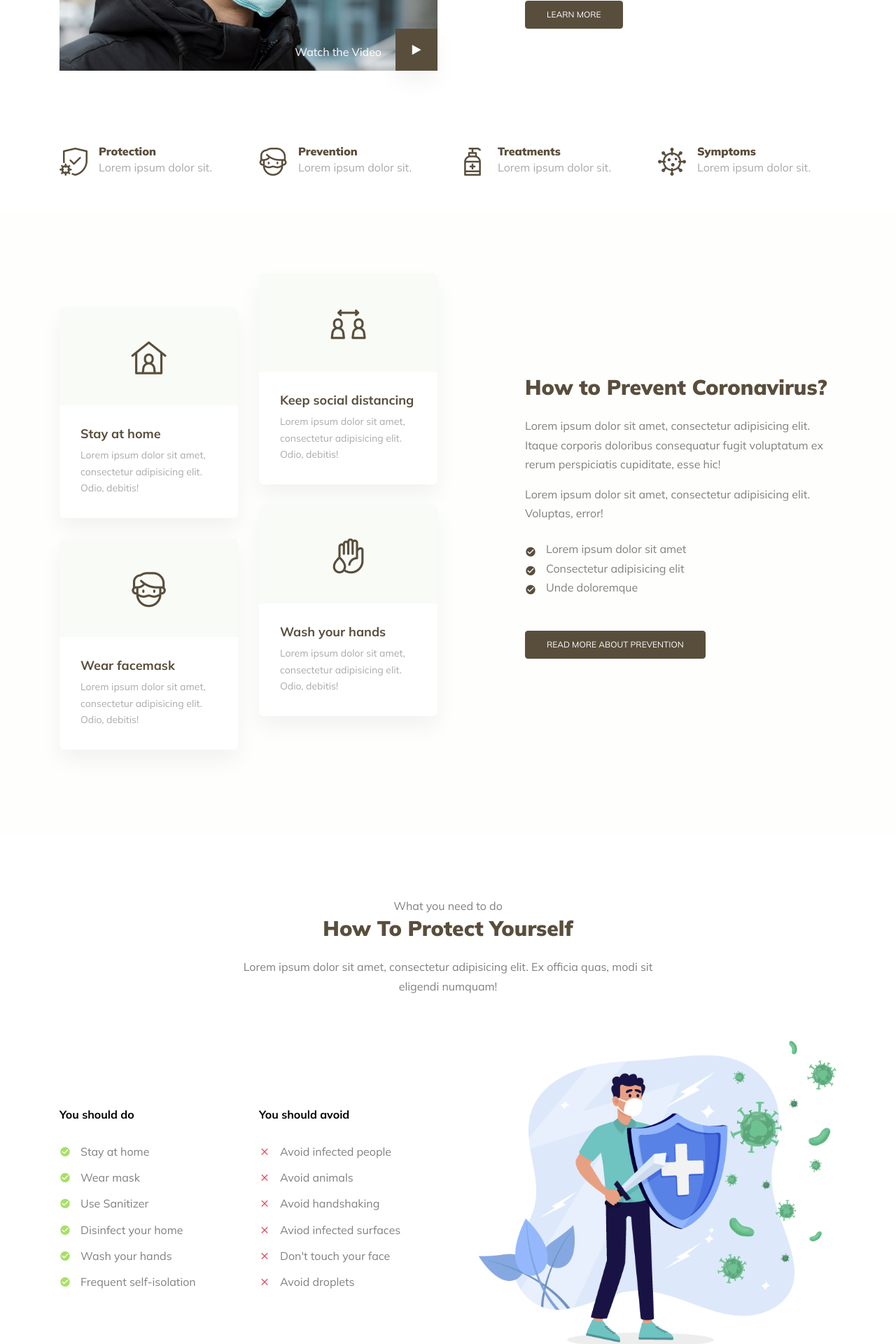
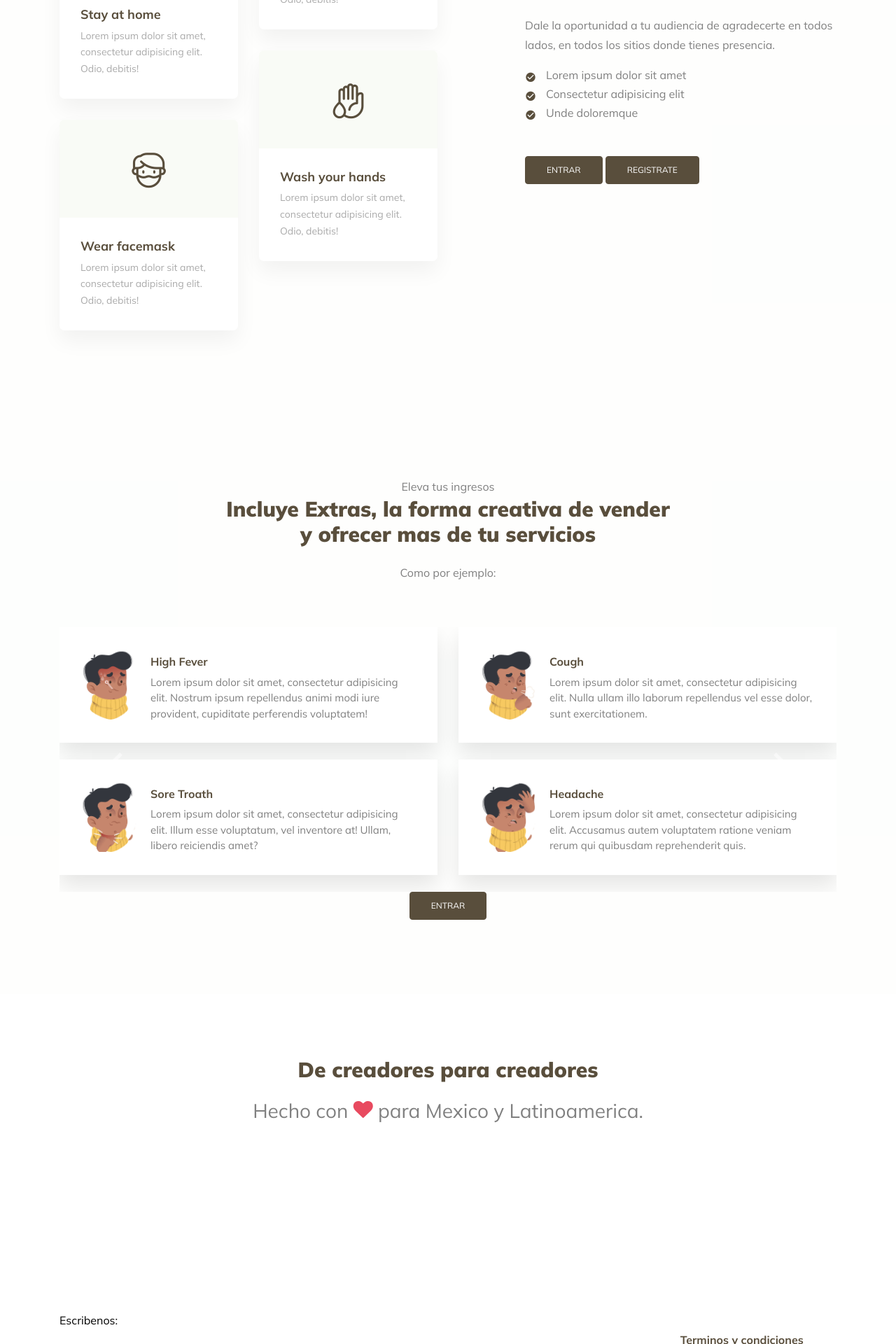
Before and after one commit to tonatiuh19/eco_regcoffee, a PHP site: page / in a window 1280 px wide. Shown: the part 1600-3520 px from the top of the page at 70% size. Run offline with PHP 8.4, Linux system fonts and the light colour scheme; data that the repository does not hold is empty; some web fonts are replaced.

Commit message:
index rebuild

```diff
--- a/admin/cn.php
+++ b/admin/cn.php
@@ -5,6 +5,7 @@ $password = "tonatiuh19";
 $dbname = "alanchat_runc";
 
 // Create connection
+global $conn;
 $conn = new mysqli($servername, $username, $password, $dbname);
 // Check connection
 if ($conn->connect_error) {
--- a/index.php
+++ b/index.php
@@ -146,7 +146,7 @@ if (isset($_SESSION['uname'])){
             <!--<h2 class="section-heading">Diseñado para personas, no para empresas</h2>
             <p>Comparte contenido exclusivo o simplemente brinda una forma de respaldar tu trabajo</p>-->
             <h2 class="section-heading">Dale a tu audiencia una forma fácil de agradecer</h2>
-            <p>Comparte contenido exclusivo o simplemente brinda una forma de respaldar tu trabajo. Con solo un par de clicks, tus fans pueden comprarte un café, comprarte una membresia a tus "close friends" en instagram, comprar un e-book, etc, mas aparte dejar un mensaje. Ni siquiera tienen que crear una cuenta.</p>
+            <p>Comparte contenido exclusivo o simplemente brinda una forma de respaldar tu trabajo. Con solo un par de clicks, tus fans pueden comprarte un café, comprarte una membresia a tus "close friends" en instagram, comprar un e-book, etc, mas aparte dejar un mensaje. <span class="font-weight-bold"><u>Ni siquiera tienen que crear una cuenta.</u></span></p>
           </div>
         </div>
         <div class="row">
@@ -181,85 +181,6 @@ if (isset($_SESSION['uname'])){
       </div>
     </div>
 
-
-    <div class="site-section">
-      <div class="container">
-        <div class="row">
-          <div class="col-lg-6 mb-4 mb-lg-0">
-            <figure class="img-play-vid">
-              <img src="images/hero_1.jpg" alt="Image" class="img-fluid">
-              <div class="absolute-block d-flex">
-                <span class="text">Watch the Video</span>
-                <a href="https://www.youtube.com/watch?v=9pVy8sRC440" data-fancybox class="btn-play">
-                  <span class="icon-play"></span>
-                </a>
-              </div>
-            </figure>
-          </div>
-          <div class="col-lg-5 ml-auto">
-            <h2 class="mb-4 section-heading">What is Coronavirus?</h2>
-            <p>Lorem ipsum dolor sit amet, consectetur adipisicing elit. Ex officia quas, modi sit eligendi numquam!</p>
-            <ul class="list-check list-unstyled mb-5">
-              <li>Lorem ipsum dolor sit amet</li>
-              <li>Consectetur adipisicing elit</li>
-              <li>Unde doloremque</li>
-            </ul>
-            <p><a href="#" class="btn btn-primary">Learn more</a></p>
-          </div>
-        </div>
-      </div>
-    </div>
-
-    <div class="container pb-5">
-      <div class="row">
-        <div class="col-lg-3">
-          <div class="feature-v1 d-flex align-items-center">
-            <div class="icon-wrap mr-3">
-              <span class="flaticon-protection"></span>
-            </div>
-            <div>
-              <h3>Protection</h3>
-              <span class="d-block">Lorem ipsum dolor sit.</span>
-            </div>
-          </div>
-        </div>
-        <div class="col-lg-3">
-          <div class="feature-v1 d-flex align-items-center">
-            <div class="icon-wrap mr-3">
-              <span class="flaticon-patient"></span>
-            </div>
-            <div>
-              <h3>Prevention</h3>
-              <span class="d-block">Lorem ipsum dolor sit.</span>
-            </div>
-          </div>
-        </div>
-        <div class="col-lg-3">
-          <div class="feature-v1 d-flex align-items-center">
-            <div class="icon-wrap mr-3">
-              <span class="flaticon-hand-sanitizer"></span>
-            </div>
-            <div>
-              <h3>Treatments</h3>
-              <span class="d-block">Lorem ipsum dolor sit.</span>
-            </div>
-          </div>
-        </div>
-        <div class="col-lg-3">
-          <div class="feature-v1 d-flex align-items-center">
-            <div class="icon-wrap mr-3">
-              <span class="flaticon-virus"></span>
-            </div>
-            <div>
-              <h3>Symptoms</h3>
-              <span class="d-block">Lorem ipsum dolor sit.</span>
-            </div>
-          </div>
-        </div>
-      </div>
-    </div>
-
-
     <div class="site-section bg-primary-light">
       <div class="container">
         <div class="row align-items-center">
@@ -268,9 +189,7 @@ if (isset($_SESSION['uname'])){
             <div class="row">
               <div class="col-6 col-lg-6 mt-lg-5">
                 <div class="media-v1 bg-1">
-                  <div class="icon-wrap">
-                    <span class="flaticon-stay-at-home"></span>
-                  </div>
+                <img src="https://assets.stickpng.com/images/580b57fcd9996e24bc43c521.png" class="img-fluid" >
                   <div class="body">
                     <h3>Stay at home</h3>
                     <p>Lorem ipsum dolor sit amet, consectetur adipisicing elit. Odio, debitis!</p>
@@ -312,74 +231,34 @@ if (isset($_SESSION['uname'])){
             </div>
           </div>
           <div class="col-lg-5 ml-auto">
-            <h2 class="section-heading mb-4">How to Prevent Coronavirus?</h2>
-            <p>Lorem ipsum dolor sit amet, consectetur adipisicing elit. Itaque corporis doloribus consequatur fugit voluptatum ex rerum perspiciatis cupiditate, esse hic!</p>
-            <p class="mb-4">Lorem ipsum dolor sit amet, consectetur adipisicing elit. Voluptas, error!</p>
-
+            <h2 class="section-heading mb-4">Incluye tu link en todos lados</h2>
+            <p>Dale la oportunidad a tu audiencia de agradecerte en todos lados, en todos los sitios donde tienes presencia.</p>
             <ul class="list-check list-unstyled mb-5">
               <li>Lorem ipsum dolor sit amet</li>
               <li>Consectetur adipisicing elit</li>
               <li>Unde doloremque</li>
             </ul>
 
-            <p><a href="#" class="btn btn-primary">Read more about prevention</a></p>
+            <p><a href="#" class="btn btn-primary">Entrar</a> <a href="#" class="btn btn-primary">Registrate</a></p>
           </div>
         </div>
       </div>
     </div>
 
-    <div class="site-section">
+    <div class="site-section bg-primary-light">
       <div class="container">
         <div class="row mb-5">
           <div class="col-lg-7 mx-auto text-center">
-            <span class="subheading">What you need to do</span>
-            <h2 class="mb-4 section-heading">How To Protect Yourself</h2>
-            <p>Lorem ipsum dolor sit amet, consectetur adipisicing elit. Ex officia quas, modi sit eligendi numquam!</p>
-          </div>
-        </div>
-        <div class="row">
-          <div class="col-lg-6 ">
-            <div class="row mt-5 pt-5">
-              <div class="col-lg-6 do ">
-                <h3>You should do</h3>
-                <ul class="list-unstyled check">
-                  <li>Stay at home</li>
-                  <li>Wear mask</li>
-                  <li>Use Sanitizer</li>
-                  <li>Disinfect your home</li>
-                  <li>Wash your hands</li>
-                  <li>Frequent self-isolation</li>
-                </ul>
-              </div>
-              <div class="col-lg-6 dont ">
-                <h3>You should avoid</h3>
-                <ul class="list-unstyled cross">
-                  <li>Avoid infected people</li>
-                  <li>Avoid animals</li>
-                  <li>Avoid handshaking</li>
-                  <li>Aviod infected surfaces</li>
-                  <li>Don't touch your face</li>
-                  <li>Avoid droplets</li>
-                </ul>
-              </div>
-            </div>
-          </div>
-          <div class="col-lg-6">
-            <img src="images/protect.png" alt="Image" class="img-fluid">
-          </div>
-        </div>
+            <span class="subheading">Eleva tus ingresos</span>
+            <h2 class="mb-4 section-heading">Incluye Extras, la forma creativa de vender y ofrecer mas de tu servicios</h2>
+            <p>Como por ejemplo:</p>
           </div>
         </div>
 
 
-    <div class="site-section bg-primary-light">
-      <div class="container">
-        <div class="row mb-5">
-          <div class="col-lg-7 mx-auto text-center">
-            <h2 class="mb-4 section-heading">Symptoms of Coronavirus</h2>
-            <p>Lorem ipsum dolor sit amet, consectetur adipisicing elit. Ex officia quas, modi sit eligendi numquam!</p>
-          </div>
-        </div>
+        <div id="carouselExampleControls" class="carousel slide" data-ride="carousel">
+          <div class="carousel-inner">
+            <div class="carousel-item active">
               <div class="row">
                 <div class="col-lg-6 mb-4">
                   <div class="symptom d-flex">
@@ -427,17 +306,72 @@ if (isset($_SESSION['uname'])){
                   </div>
                 </div>
               </div>
-
-        <div class="row justify-content-md-center">
-          <div class="col-lg-10">
-            <div class="note row">
-
-              <div class="col-lg-8 mb-4 mb-lg-0"><strong>Stay at home and call your doctor:</strong> Lorem ipsum dolor sit amet, consectetur adipisicing elit. Accusantium, eaque.</div>
-              <div class="col-lg-4 text-lg-right">
-                <a href="#" class="btn btn-primary"><span class="icon-phone mr-2 mt-3"></span>Help line</a>
+            </div>
+            <div class="carousel-item">
+              <div class="row">
+                <div class="col-lg-6 mb-4">
+                  <div class="symptom d-flex">
+                    <div class="img">
+                      <img src="images/symptom_high-fever.png" alt="Image" class="img-fluid">
+                    </div>
+                    <div class="text">
+                      <h3>High Fever</h3>
+                      <p> Lorem ipsum dolor sit amet, consectetur adipisicing elit. Nostrum ipsum repellendus animi modi iure provident, cupiditate perferendis voluptatem!</p>
                     </div>
                   </div>
                 </div>
+                <div class="col-lg-6 mb-4">
+                  <div class="symptom d-flex">
+                    <div class="img">
+                      <img src="images/symptom_cough.png" alt="Image" class="img-fluid">
+                    </div>
+                    <div class="text">
+                      <h3>Cough</h3>
+                      <p> Lorem ipsum dolor sit amet, consectetur adipisicing elit. Nulla ullam illo laborum repellendus vel esse dolor, sunt exercitationem.</p>
+                    </div>
+                  </div>
+                </div>
+                <div class="col-lg-6 mb-4">
+                  <div class="symptom d-flex">
+                    <div class="img">
+                      <img src="images/symptom_sore-troath.png" alt="Image" class="img-fluid">
+                    </div>
+                    <div class="text">
+                      <h3>Sore Troath</h3>
+                      <p> Lorem ipsum dolor sit amet, consectetur adipisicing elit. Illum esse voluptatum, vel inventore at! Ullam, libero reiciendis amet?</p>
+                    </div>
+                  </div>
+                </div>
+
+                <div class="col-lg-6 mb-4">
+                  <div class="symptom d-flex">
+                    <div class="img">
+                      <img src="images/symptom_headache.png" alt="Image" class="img-fluid">
+                    </div>
+                    <div class="text">
+                      <h3>Headache</h3>
+                      <p> Lorem ipsum dolor sit amet, consectetur adipisicing elit. Accusamus autem voluptatem ratione veniam rerum qui quibusdam reprehenderit quis.</p>
+                    </div>
+                  </div>
+                </div>
+              </div>
+            </div>
+
+          </div>
+          <a class="carousel-control-prev" href="#carouselExampleControls" role="button" data-slide="prev">
+            <span class="carousel-control-prev-icon" aria-hidden="true"></span>
+            <span class="sr-only">Previous</span>
+          </a>
+          <a class="carousel-control-next" href="#carouselExampleControls" role="button" data-slide="next">
+            <span class="carousel-control-next-icon" aria-hidden="true"></span>
+            <span class="sr-only">Next</span>
+          </a>
+        </div>
+
+        <div class="row justify-content-md-center">
+            <p>
+              <a href="#" class="btn btn-primary">Entrar</a>
+            </p>
         </div>
       </div>
     </div>
@@ -447,68 +381,8 @@ if (isset($_SESSION['uname'])){
       <div class="container">
         <div class="row mb-5">
           <div class="col-lg-7 mx-auto text-center">
-            <h2 class="mb-4 section-heading">News &amp; Articles</h2>
-            <p>Lorem ipsum dolor sit amet, consectetur adipisicing elit. Ex officia quas, modi sit eligendi numquam!</p>
-          </div>
-        </div>
-
-        <div class="row">
-          <div class="col-lg-4">
-            <div class="post-entry">
-              <a href="#" class="thumb">
-                <span class="date">30 Jul, 2020</span>
-                <img src="images/hero_1.jpg" alt="Image" class="img-fluid">
-              </a>
-              <div class="post-meta text-center">
-                <a href="">
-                  <span class="icon-user"></span>
-                  <span>Admin</span>
-                </a>
-                <a href="#">
-                  <span class="icon-comment"></span>
-                  <span>3 Comments</span>
-                </a>
-              </div>
-              <h3><a href="#">How Coronavirus Very Contigous</a></h3>
-            </div>
-          </div>
-          <div class="col-lg-4">
-            <div class="post-entry">
-              <a href="#" class="thumb">
-                <span class="date">30 Jul, 2020</span>
-                <img src="images/hero_2.jpg" alt="Image" class="img-fluid">
-              </a>
-              <div class="post-meta text-center">
-                <a href="">
-                  <span class="icon-user"></span>
-                  <span>Admin</span>
-                </a>
-                <a href="#">
-                  <span class="icon-comment"></span>
-                  <span>3 Comments</span>
-                </a>
-              </div>
-              <h3><a href="#">How Coronavirus Very Contigous</a></h3>
-            </div>
-          </div>
-          <div class="col-lg-4">
-            <div class="post-entry">
-              <a href="#" class="thumb">
-                <span class="date">30 Jul, 2020</span>
-                <img src="images/hero_1.jpg" alt="Image" class="img-fluid">
-              </a>
-              <div class="post-meta text-center">
-                <a href="">
-                  <span class="icon-user"></span>
-                  <span>Admin</span>
-                </a>
-                <a href="#">
-                  <span class="icon-comment"></span>
-                  <span>3 Comments</span>
-                </a>
-              </div>
-              <h3><a href="#">How Coronavirus Very Contigous</a></h3>
-            </div>
+            <h2 class="mb-4 section-heading">De creadores para creadores</h2>
+            <h3>Hecho con <i class="icon-heart text-danger" aria-hidden="true"></i> para Mexico y Latinoamerica.</h3>
           </div>
         </div>
       </div>
@@ -550,9 +424,7 @@ if (isset($_SESSION['uname'])){
         <div class="row text-center">
           <div class="col-md-12">
             <div class="border-top pt-5">
-              <p class="copyright"><small>
-                Hecho con <i class="icon-heart text-danger" aria-hidden="true"></i> para Mexico y Latinoamerica.
-               </small></p>
+
 
               </div>
             </div>
```
Lines whose indentation alone changed are shown as unchanged.
